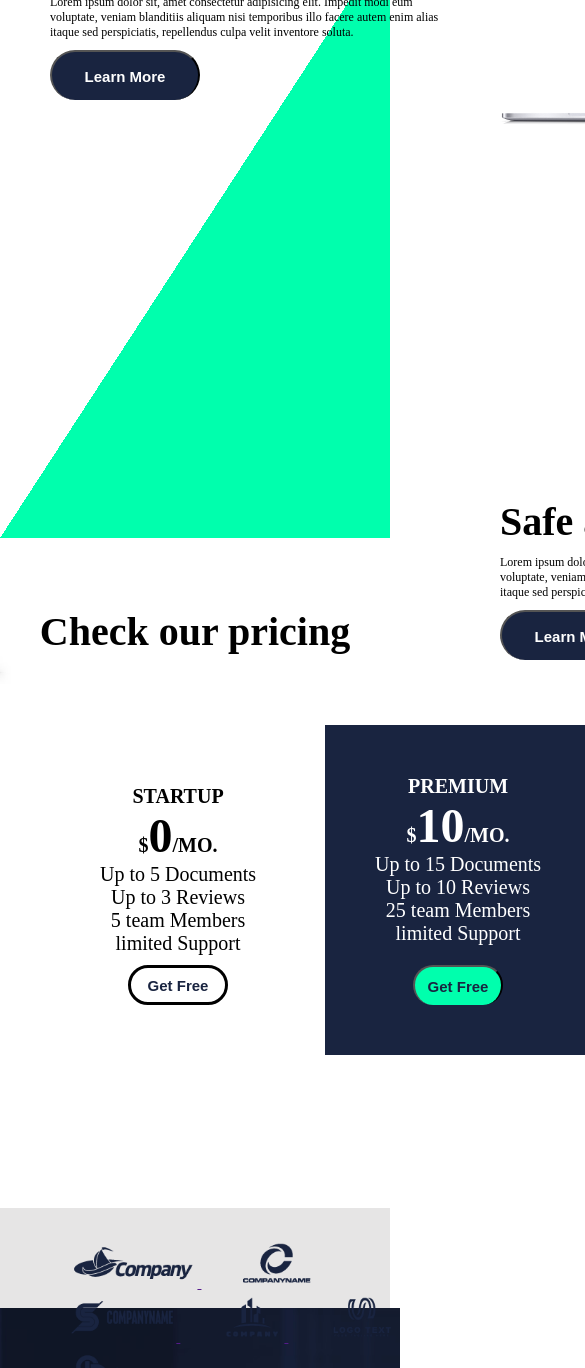
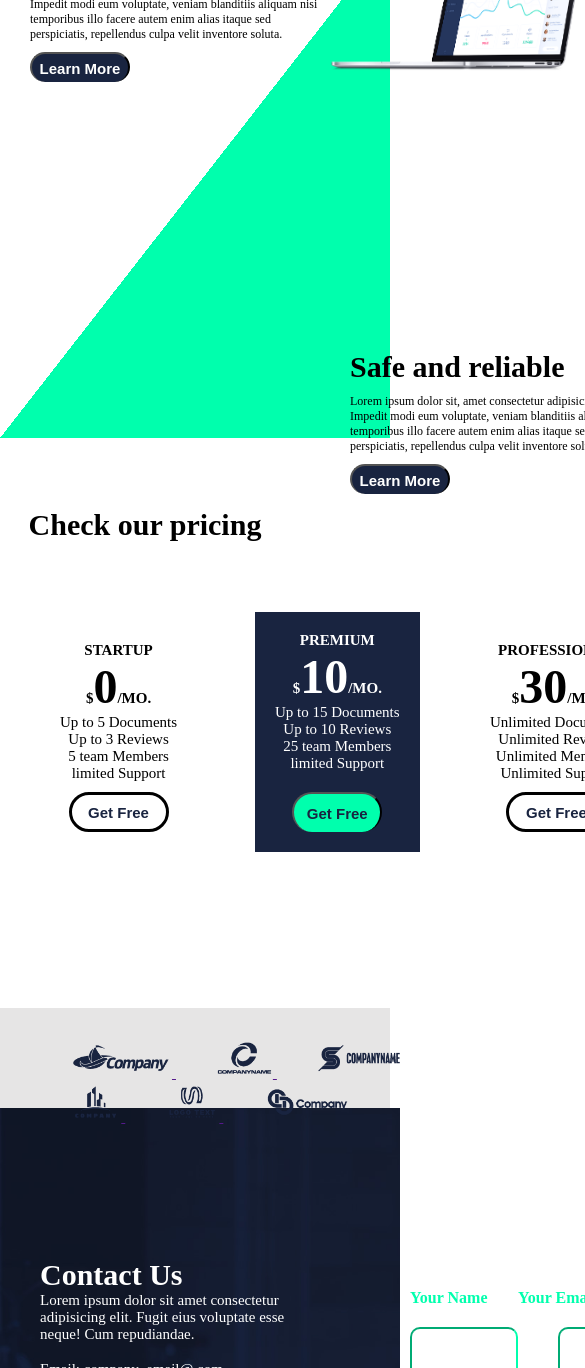
Before and after one commit to Munoz2006/Atlas, a plain HTML site: page index.html in a window 390 px wide. Shown: the part 632-2000 px from the top of the page, 585 px wide, since content can reach past the window. Drawn offline with Linux system fonts and the light colour scheme.

Commit message:
feat: segundo media queri terminado

```diff
--- a/index.html
+++ b/index.html
@@ -54,7 +54,7 @@
             </nav>
         </section>
         <section class="sec2">
-            <h3 class="title2">Check our pricing</h3>
+            <h3 id="check" class="title2">Check our pricing</h3>
             <nav class="nav5">
                 <h4>PREMIUM</h4>
                <b>$<font color="" size="60">10</font>/MO.</b>
@@ -116,7 +116,7 @@
                 <section id="cajas">
                     <section id="caja1">
                         <h4>Your Name</h4>
-                        <input type="text">
+                        <input class="inputN" type="text">
                     </section>
                     <section id="caja2">
                         <h4>Your Email</h4>
--- a/styles/css.css
+++ b/styles/css.css
@@ -474,4 +474,106 @@ footer{
     .sec3{
         height: 200px;
     }
+    .title2{
+        font-size: 30px;
+    }
+    .nav2{
+        margin-left: 30px;
+    }
+    .texto1{
+        width: 300px;
+    }
+    .btn2{
+        height: 30px;
+        width: 100px;
+    }
+    #img2{
+        height: 150px;
+        top: -150px;
+        left: 330px;
+    }
+    #img3{
+        height: 150px;
+        top: 100px;
+        right: 250px;
+    }
+    .nav3{
+        top: -110px;
+        left: 350px;
+    }
+    .sec1{
+        height: 500px;
+    }
+    .title2{
+        position: relative;
+
+    }
+    .nav4{
+        padding: 20px;
+        font-size: 15px;
+        top: -230px;
+        left: 40px;
+    }
+    .nav5{
+        padding: 20px;
+        font-size: 15px;
+        left: 255px;
+    }
+    .nav6{
+        padding: 20px;
+        font-size: 15px;
+        top: -460px;
+        left: 470px;
+    }
+    .sec2{
+        height: 500px;
+    }
+    #check{
+        position: relative;
+        right: 50px;
+    }
+    .sec4{
+        height: 100px;
+    }
+    #imgs{
+        height: 40px;
+    }
+    .nav7{
+        position: relative;
+        width: fit-content;
+    }
+    .contact{
+        width: fit-content;
+        font-size: 30px;
+    }
+    .p2{
+        width: 250px;
+        font-size: 15px;
+    }
+    .p1{
+        font-size: 15px;
+    }
+    #seccion6-2{
+        margin-left: 0px;
+        left: 0px;
+    }
+    #input2{
+        width: 300px;
+        height: 50px;
+    }
+    #input3{
+        width: 100px;
+        height: 50px;
+    }
+    .inputN{
+        width: 100px;
+        height: 50px;
+    }
+    .btn4{
+        height: 30px;
+        width: 300px;
+    }
+    .sec5{
+        height: 100px;
+    }
 }
```
